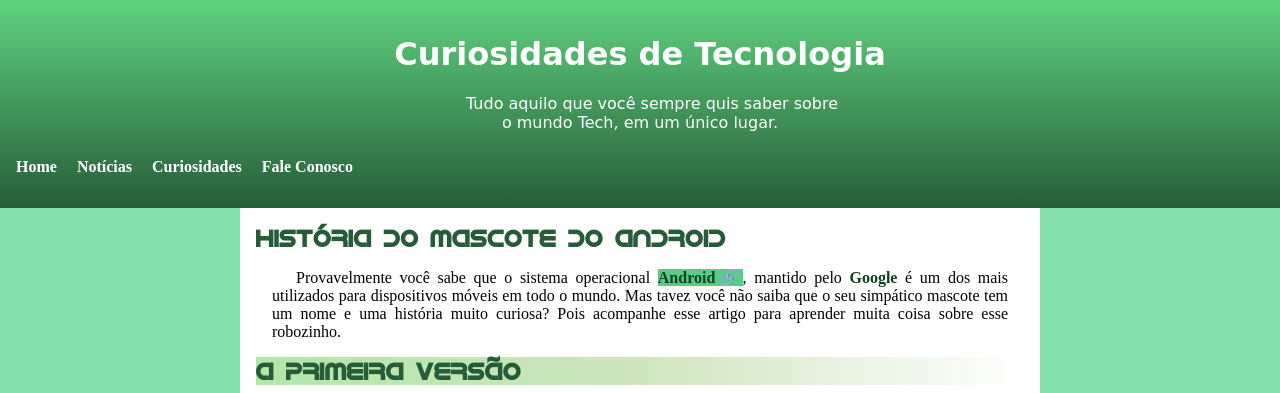
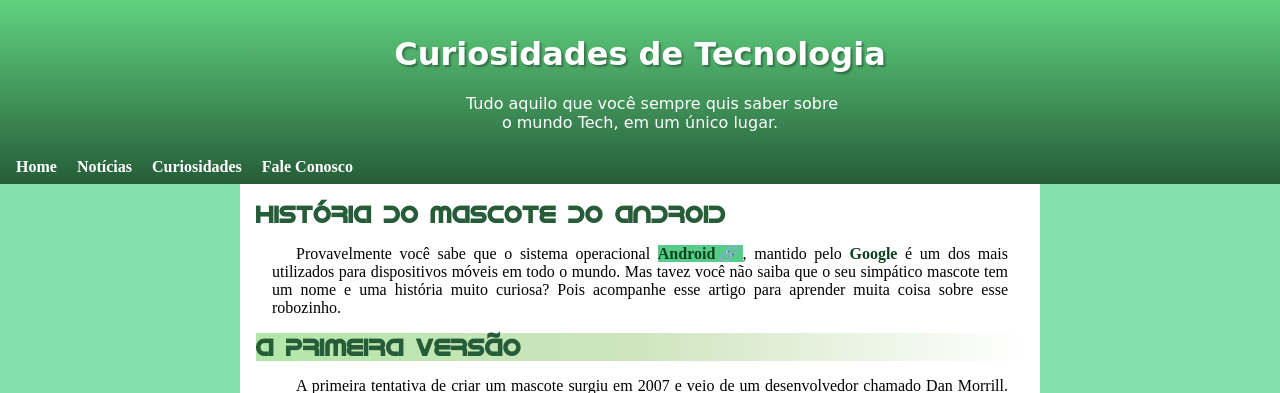
Before and after one commit to claudi-tm/desafio-adroid, a plain HTML site: page index.html in a window 1280 px wide. Shown: the top 393 px of the page. Drawn offline with Linux system fonts and the light colour scheme.

Commit message:
add shadow to h1 in header

```diff
--- a/style.css
+++ b/style.css
@@ -23,10 +23,14 @@ body {
 
 header {
   background-image: linear-gradient(to bottom, #60d27f, #265d39);
-  height: 11em;
+  min-width: 2.5em;
   padding-top: 2em;
   margin-top: 0;
   padding-bottom: 0;
+}
+
+header h1 {
+  text-shadow: 2px 2px 2px rgba(0, 0, 0, 0.336);
 }
 
 header>h1,
```
